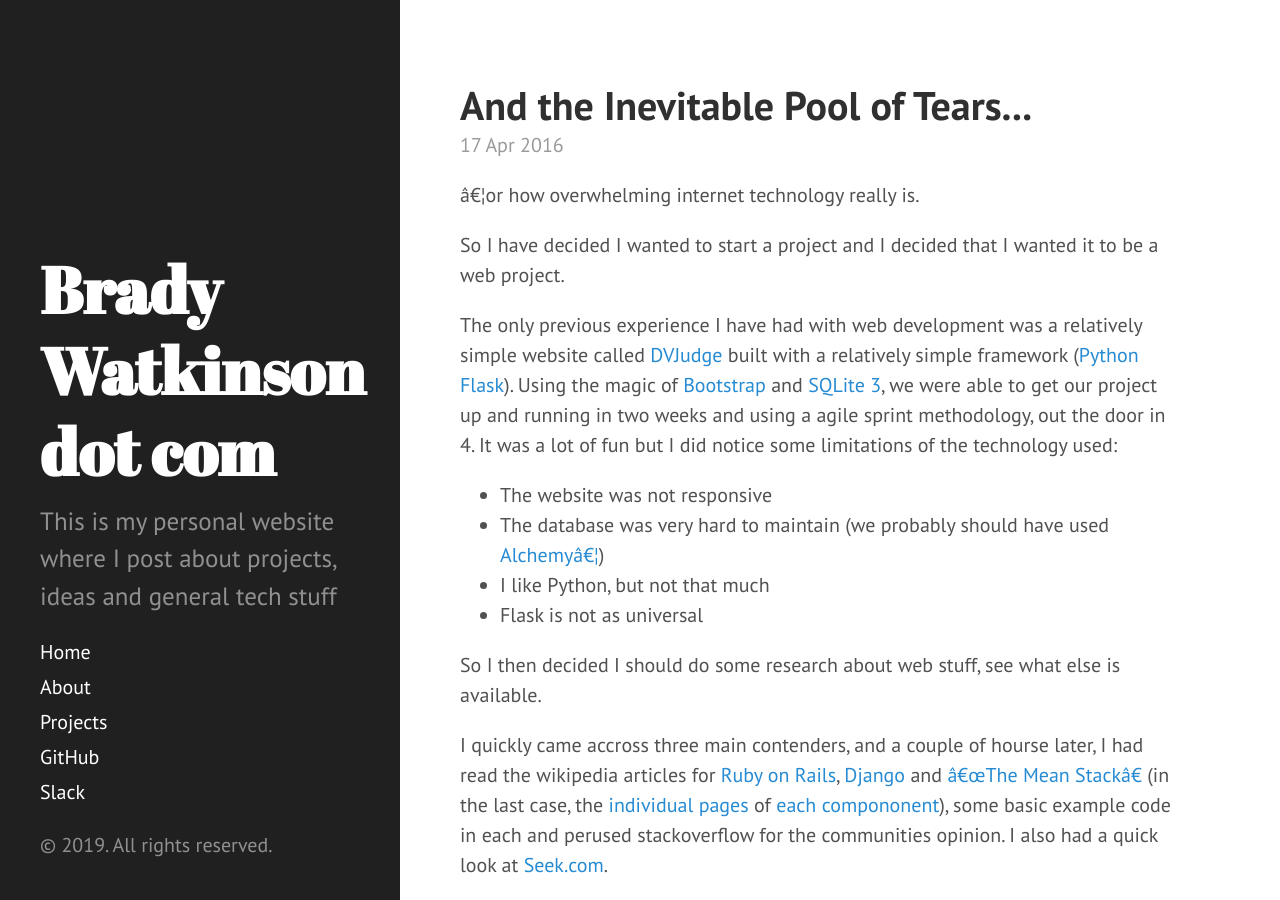
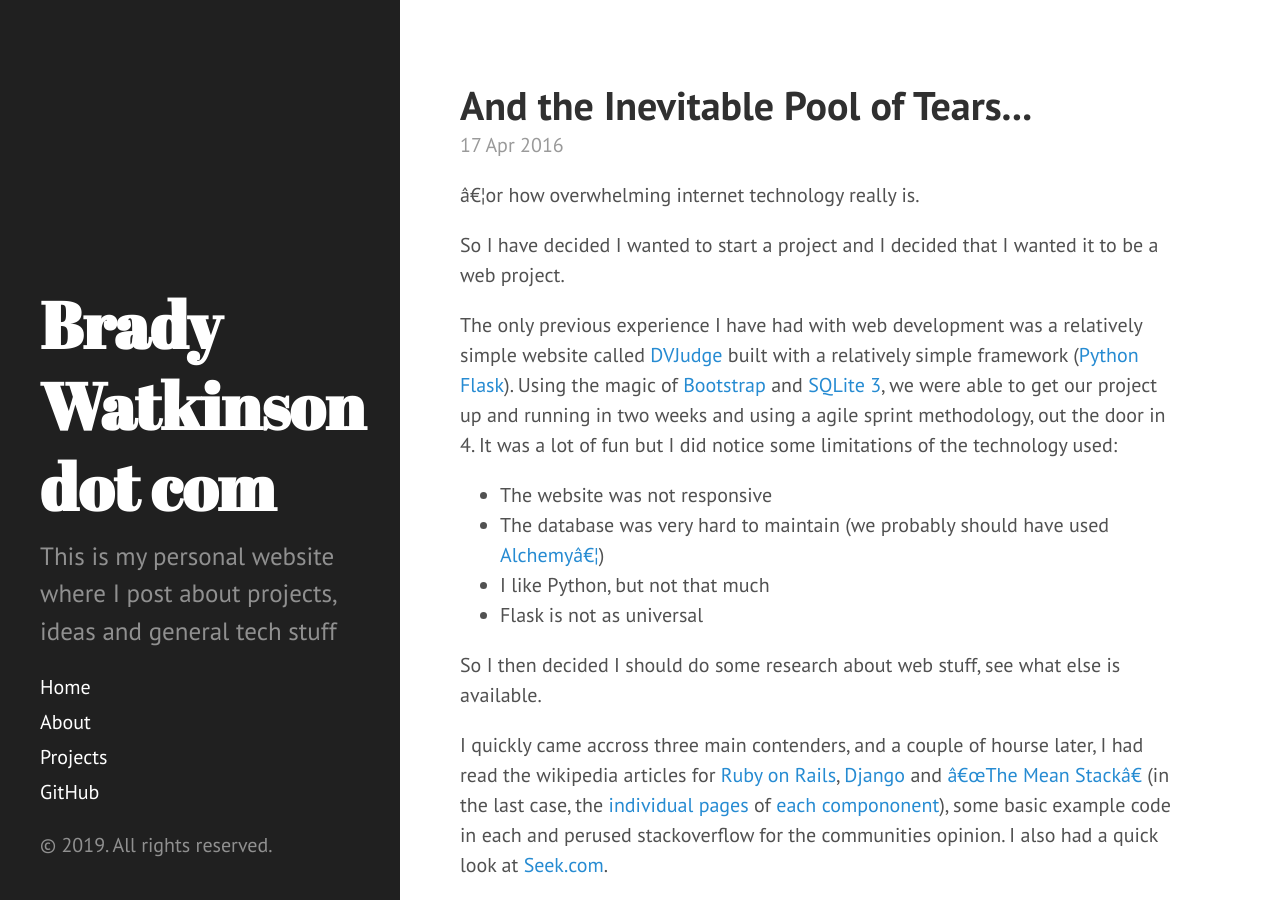
Before and after one commit to bradywatkinson/bradywatkinson.github.io, a Jekyll site: the page built from index.html, in a window 1280 px wide and 900 px high. Built offline with Jekyll 4.4.1, drawn with Linux system fonts in a browser that asks for light colours; the list of posts is cut into pages by our own code.

Commit message:
Remove slack link for now

```diff
--- a/_includes/sidebar.html
+++ b/_includes/sidebar.html
@@ -22,7 +22,7 @@
       {% endfor %}
 
       <a class="sidebar-nav-item" href="{{ site.github.repo }}">GitHub</a>
-      <a class="sidebar-nav-item" href="{{ site.slack.link }}">Slack</a>
+      <!-- <a class="sidebar-nav-item" href="{{ site.slack.link }}">Slack</a> -->
 
       <!--p class="lead">Contact Me</p-->
 
```
